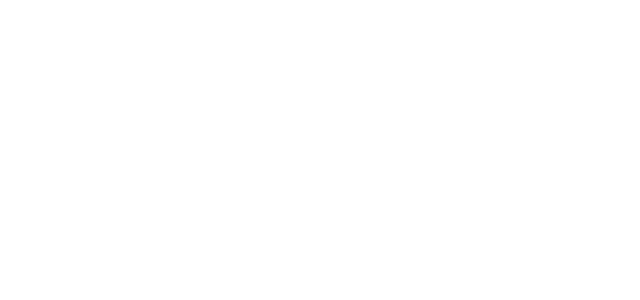
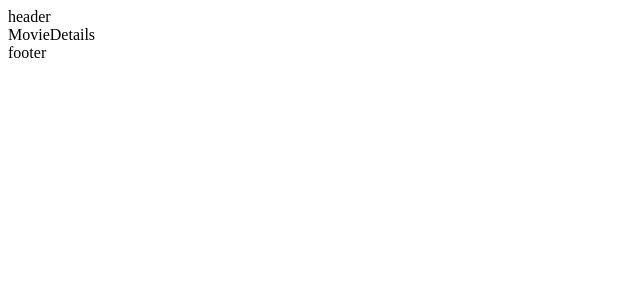
Before and after one commit to cyklonehateka1/React_Movie_Rating_App, a React (Create React App) app: page /movie/1 in a window 1280 px wide. Shown: the top 300 px of the page, without its empty margins (0-640 px from the left). Built offline with nearby package versions, Linux system fonts and the light colour scheme.

Commit message:
made some basic setup in the overall structure and set up my routes

```diff
--- a/package.json
+++ b/package.json
@@ -12,6 +12,7 @@
     "react": "^18.2.0",
     "react-dom": "^18.2.0",
     "react-redux": "^8.0.2",
+    "react-router-dom": "^6.3.0",
     "react-scripts": "5.0.1",
     "redux": "^4.2.0",
     "web-vitals": "^2.1.4"
--- a/src/App.js
+++ b/src/App.js
@@ -1,5 +1,25 @@
+import "./App.scss";
+import React from "react";
+import { BrowserRouter as Router, Route, Routes } from "react-router-dom";
+import Home from "./pages/home/Home";
+import Header from "./components/header/Header";
+import MovieDetails from "./pages/movieDetails/MovieDetails";
+import PageNotFound from "./pages/pageNotFound/PageNotFound";
+import Footer from "./components/footer/Footer";
 function App() {
-  return <div className="App"></div>;
+  return (
+    <div className="app">
+      <Router>
+        <Header />
+        <Routes>
+          <Route path="/" element={<Home />} />
+          <Route path="/movie/:imdbID" element={<MovieDetails />} />
+          <Route element={<PageNotFound />} />
+        </Routes>
+        <Footer />
+      </Router>
+    </div>
+  );
 }
 
 export default App;
--- /dev/null
+++ b/src/common/apis/MovieApi.jsx
@@ -0,0 +1,5 @@
+import axios from "axios";
+
+export default axios.create({
+  baseURL: "http://www.omdbapi.com",
+});
--- /dev/null
+++ b/src/common/apis/MovieApiKey.jsx
@@ -0,0 +1 @@
+export const APIKey = 47479782;
--- a/src/components/footer/Footer.jsx
+++ b/src/components/footer/Footer.jsx
@@ -0,0 +1,7 @@
+import React from "react";
+
+const Footer = () => {
+  return <div>footer</div>;
+};
+
+export default Footer;
--- a/src/components/header/Header.jsx
+++ b/src/components/header/Header.jsx
@@ -0,0 +1,7 @@
+import React from "react";
+
+const header = () => {
+  return <div>header</div>;
+};
+
+export default header;
--- a/src/pages/home/home.jsx
+++ b/src/pages/home/home.jsx
@@ -0,0 +1,7 @@
+import React from "react";
+
+const Home = () => {
+  return <div>home</div>;
+};
+
+export default Home;
--- /dev/null
+++ b/src/pages/movieDetails/MovieDetails.jsx
@@ -0,0 +1,7 @@
+import React from "react";
+
+const MovieDetails = () => {
+  return <div>MovieDetails</div>;
+};
+
+export default MovieDetails;
```
Also changed, not shown: src/components/movieCard/MovieCard.jsx (+7 -0 lines), src/components/movieListing/MovieListing.jsx (+7 -0 lines), src/components/movieDetails/MovieDetails.scss (deleted), src/pages/movieDetails/MovieDetails.scss (added), 1 other file (tests, documents, lock files or other folders).
